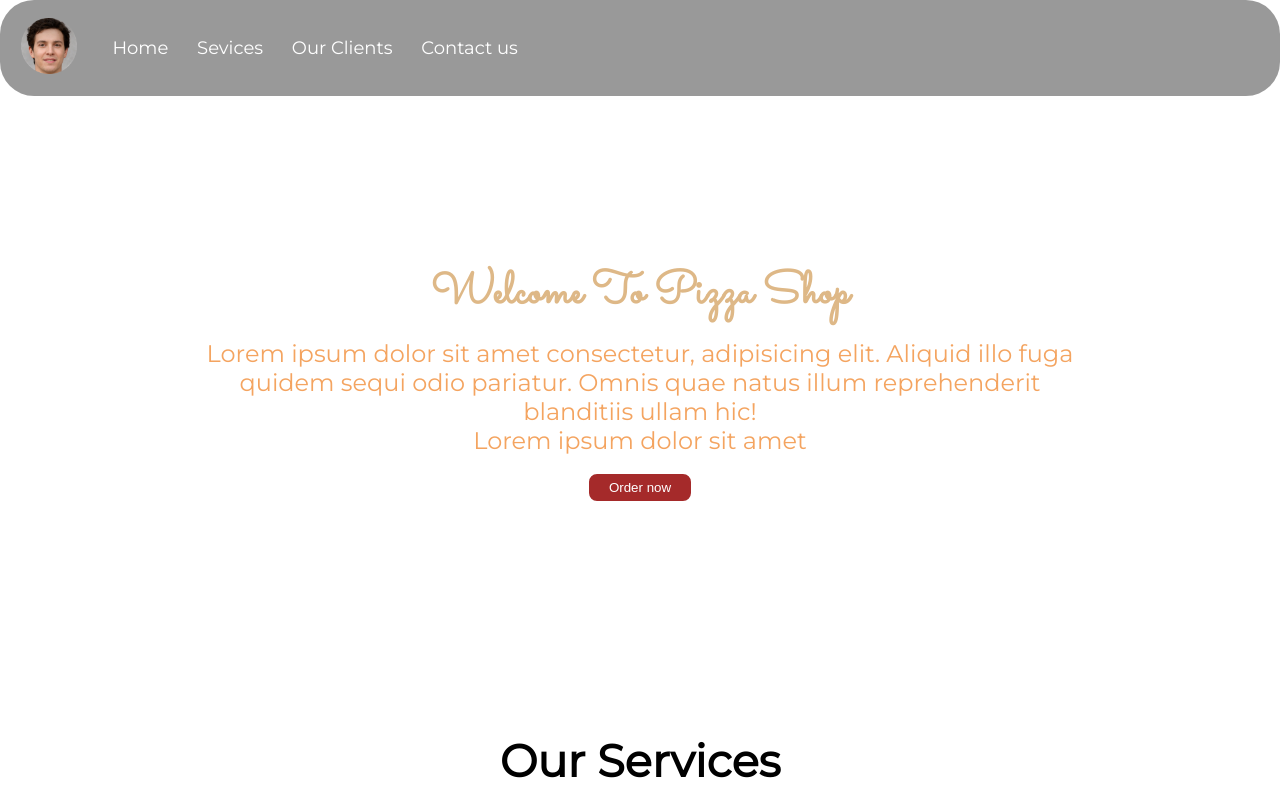
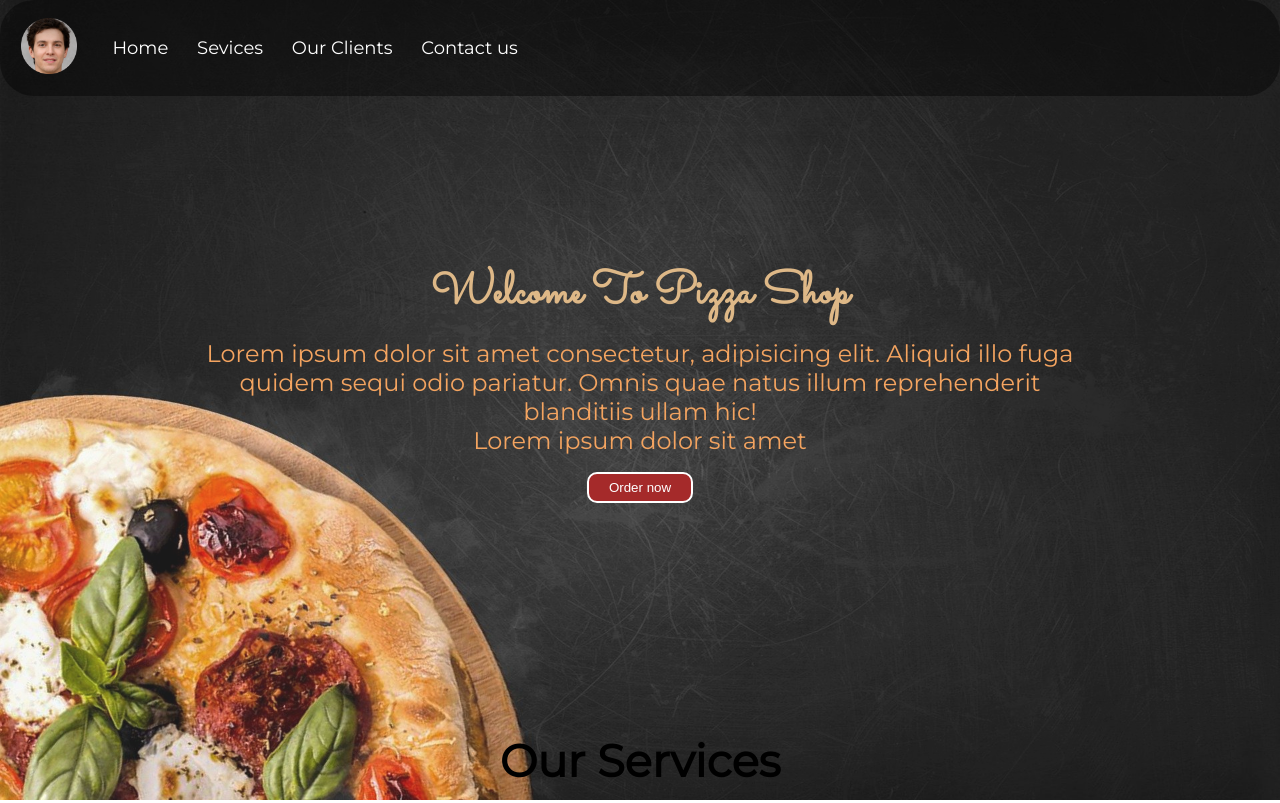
Before and after one commit to Shark1223/Responsive, a plain HTML site: page index.html in a window 1280 px wide. Shown: the top 803 px of the page. Drawn offline with Linux system fonts and the light colour scheme; the site is published under a folder, as on GitHub Pages, so addresses that start at the root find nothing.

Commit message:
Update res.css

```diff
--- a/res.css
+++ b/res.css
@@ -69,7 +69,7 @@ height: 570px;
  }
  #home::before{
     content: "";
-    background: url('/img/pizza-ged3259a92_1920.jpg') no-repeat center center/cover;
+    background: url('img/pizza-ged3259a92_1920.jpg') no-repeat center center/cover;
     position: absolute;
     top: 0px;
     height: 100%;
```
